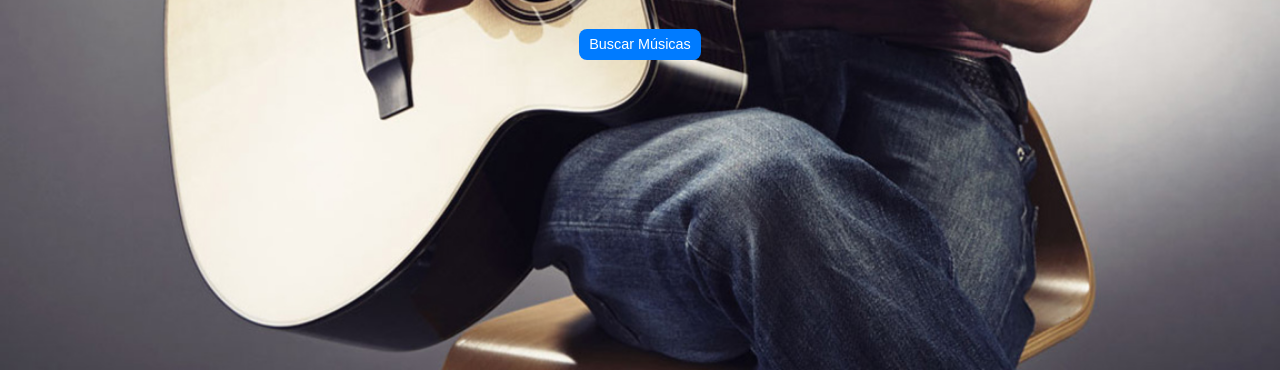
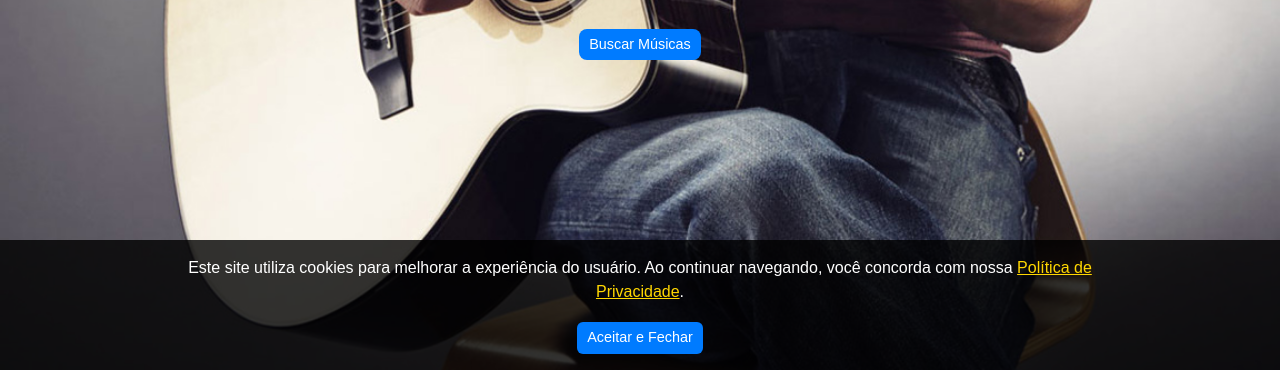
Before and after one commit to HugoFerreira84/musicas, a plain HTML site: page index.html in a window 1280 px wide. Shown: the part 430-802 px from the top of the page. Drawn offline with nearby package versions, Linux system fonts and the light colour scheme.

Commit message:
Add files via upload

```diff
--- a/css/style.css
+++ b/css/style.css
@@ -224,3 +224,23 @@ pre {
 #copy-pix-btn {
     margin-bottom: 10px;
 }
+
+/*Popup*/
+.cookie-popup {
+    position: fixed;
+    bottom: 0;
+    left: 0;
+    width: 100%;
+    background-color: rgba(0, 0, 0, 0.8);
+    color: white;
+    z-index: 1000;
+}
+
+.cookie-popup a {
+    color: #ffd700;
+    text-decoration: underline;
+}
+
+.cookie-popup button {
+    margin-top: 10px;
+}
```
